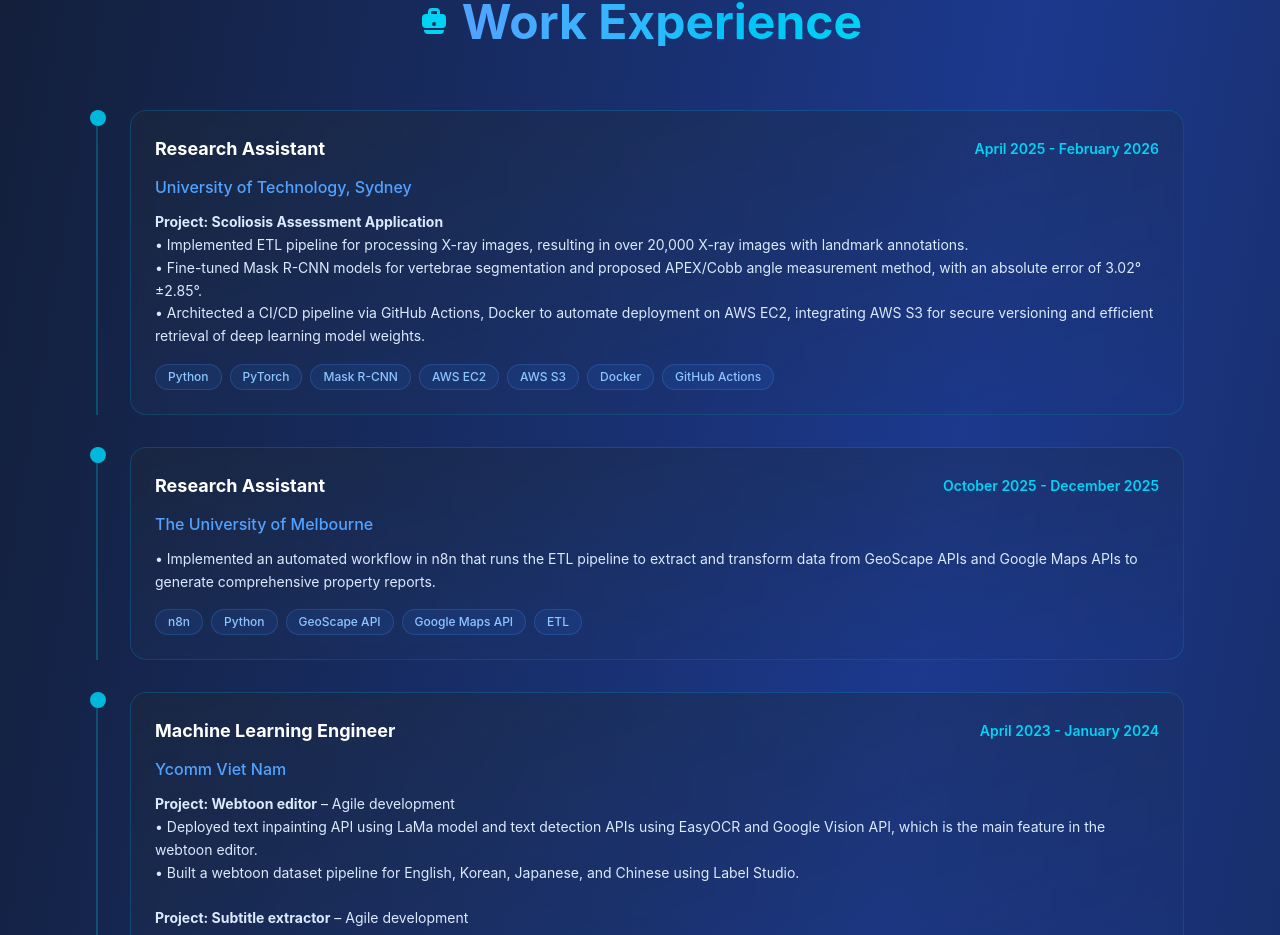
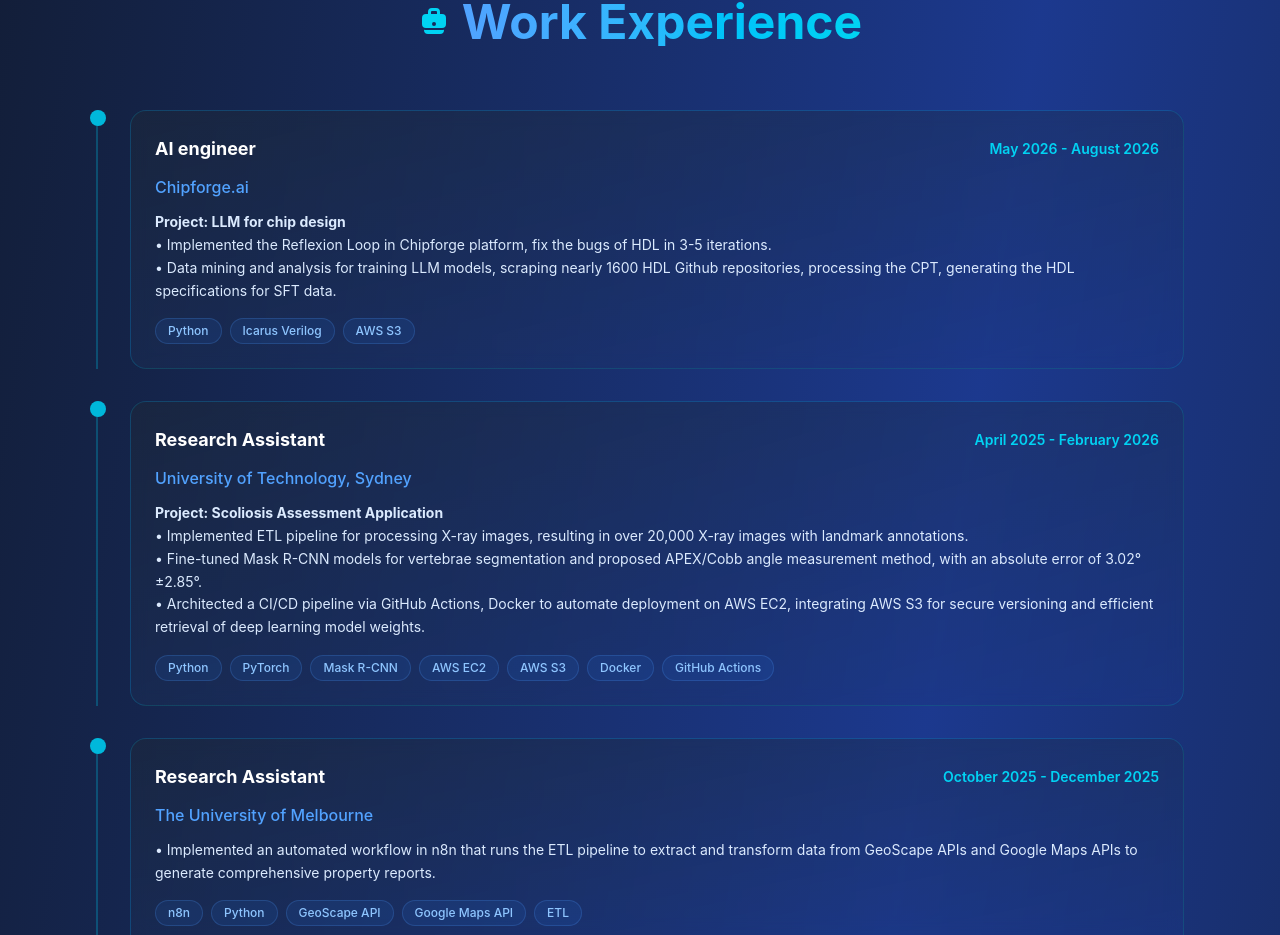
Before and after one commit to PhucNguyenAH/myPortfolio, a Vue app: page / in a window 1280 px wide. Shown: the part 1473-2408 px from the top of the page. Built offline with nearby package versions, Linux system fonts and the light colour scheme; no server answers.

Commit message:
chipforge

```diff
--- a/src/components/Experience.vue
+++ b/src/components/Experience.vue
@@ -63,6 +63,22 @@
 const experiences = [
     {
         id: 1,
+        position: "AI engineer",
+        company: "Chipforge.ai",
+        period: "May 2026 - August 2026",
+        desc: `<strong>Project: LLM for chip design</strong>
+        • Implemented the Reflexion Loop in Chipforge platform, fix the bugs of HDL in 3-5 iterations.
+        • Data mining and analysis for training LLM models, scraping nearly 1600 HDL Github repositories, processing the CPT, generating the HDL specifications for SFT data.`,
+        techStack: ['Python', 'Icarus Verilog', 'AWS S3'],
+        borderColor: "border-cyan-500/30",
+        dotColor: "bg-cyan-500",
+        borderClass: "border-cyan-500/20",
+        dateColor: "text-cyan-400 text-sm font-semibold",
+        companyColor: "text-blue-400",
+    },
+
+    {
+        id: 2,
         position: "Research Assistant",
         company: "University of Technology, Sydney",
         period: "April 2025 - February 2026",
@@ -79,7 +95,7 @@
     },
 
     {
-        id: 2,
+        id: 3,
         position: "Research Assistant",
         company: "The University of Melbourne",
         period: "October 2025 - December 2025",
@@ -93,7 +109,7 @@
     },
 
     {
-        id: 3,
+        id: 4,
         position: "Machine Learning Engineer",
         company: "Ycomm Viet Nam",
         period: "April 2023 - January 2024",
@@ -113,7 +129,7 @@
     },
 
     {
-        id: 4,
+        id: 5,
         position: "Artificial Intelligence Specialist",
         company: "VinBigData",
         period: "October 2021 - July 2022",
@@ -138,7 +154,7 @@
     },
 
     {
-        id: 5,
+        id: 6,
         position: "Data Scientist",
         company: "FPT Telecom",
         period: "June 2021 - October 2021",
@@ -154,7 +170,7 @@
     },
 
     {
-        id: 6,
+        id: 7,
         position: "Artificial Intelligence Intern",
         company: "Cloud Nine Solutions",
         period: "July 2020 - October 2020",
```
